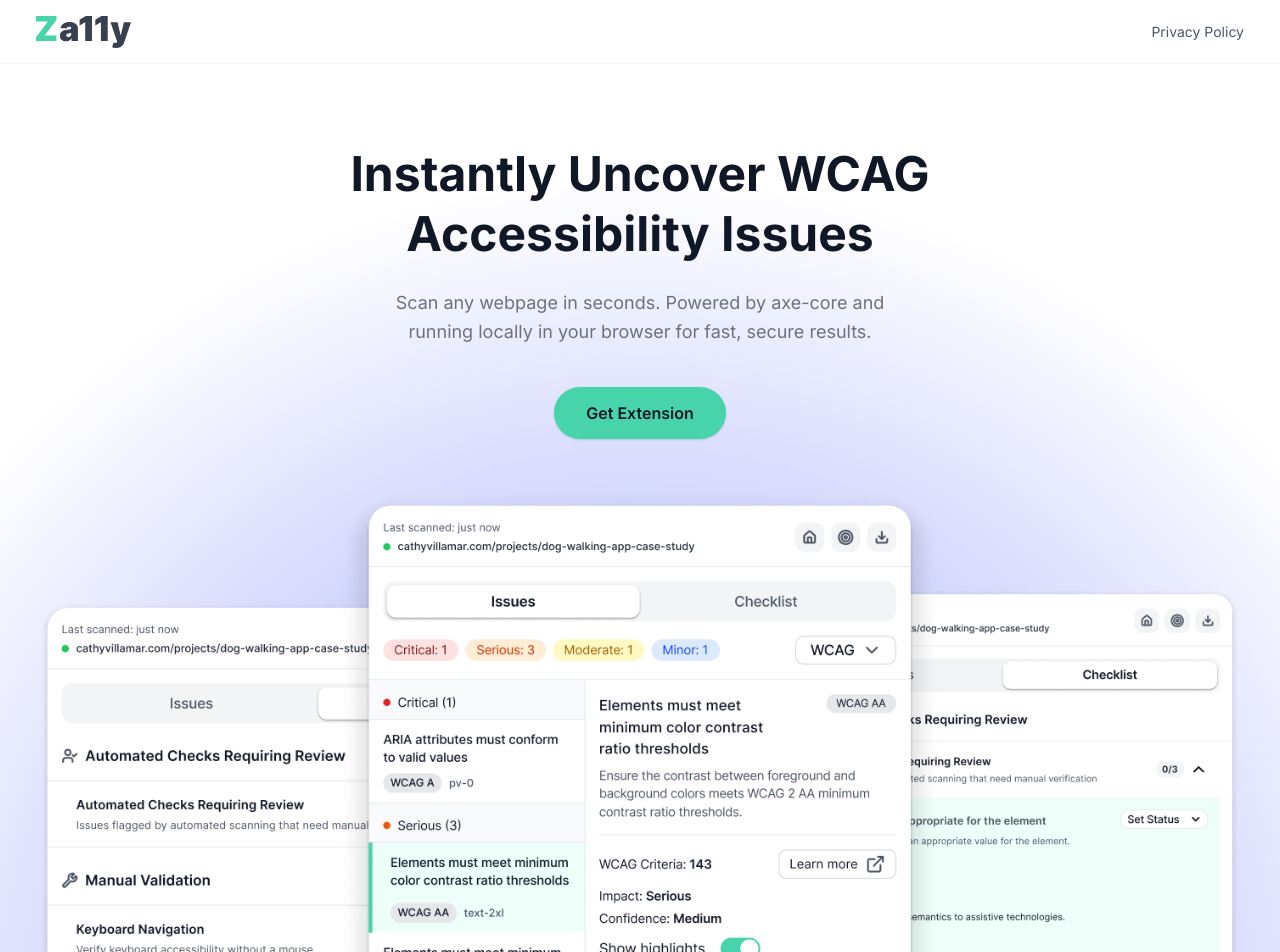
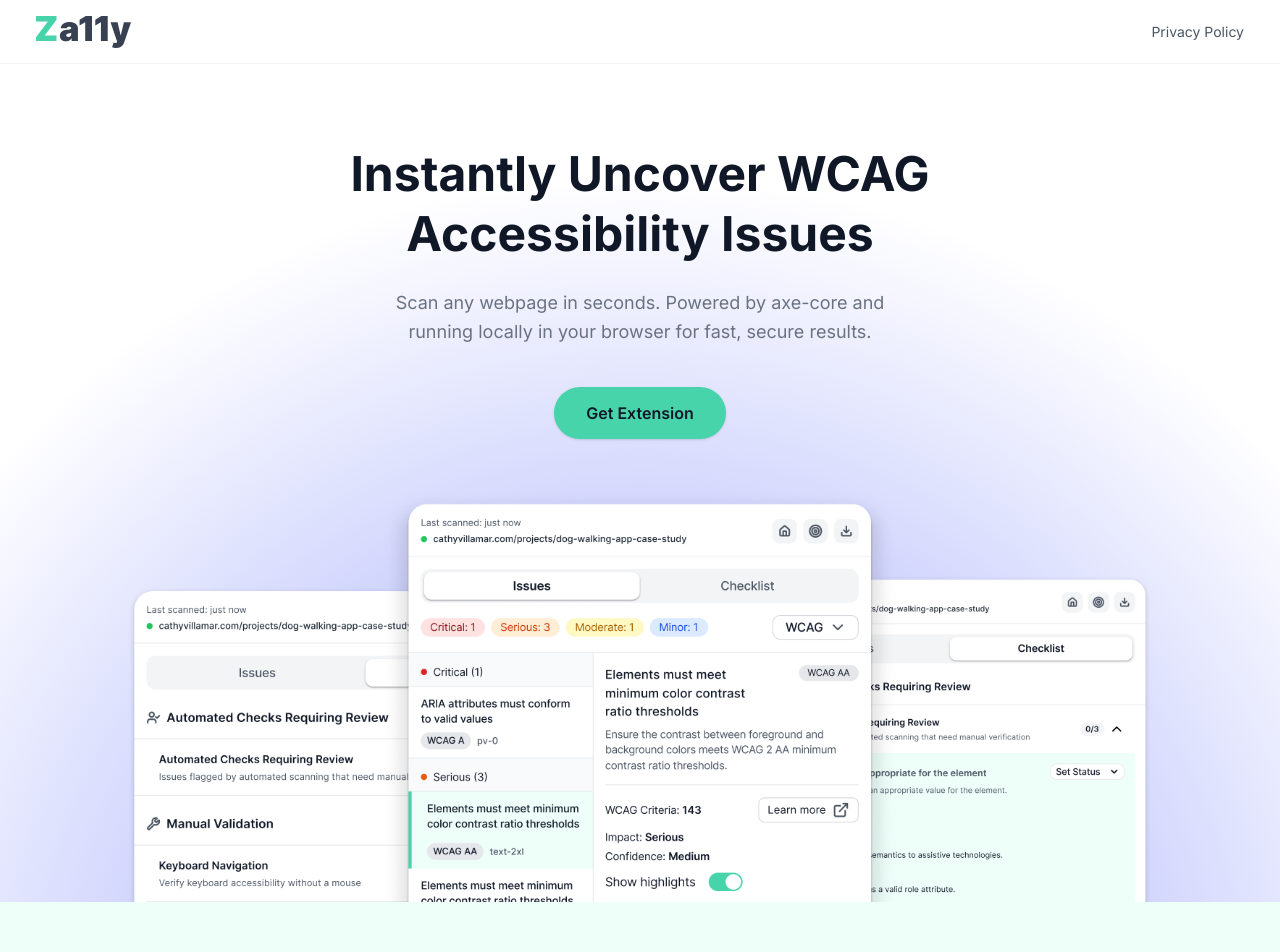
Before and after one commit to cattix/za11y-web, a Next.js app: page / in a window 1280 px wide. Shown: the top 952 px of the page. Built offline with nearby package versions, Linux system fonts and the light colour scheme.

Commit message:
feat: add max-w-5xl to hero image to prevent blurriness
Co-Authored-By: Claude Sonnet 4.6 <noreply@anthropic.com>

```diff
--- a/app/page.tsx
+++ b/app/page.tsx
@@ -431,7 +431,7 @@ export default function Home() {
             <img
               src="/assets/za11y-hero-image-2.png"
               alt="Za11y accessibility scanner interface"
-              className="w-full h-auto"
+              className="w-full h-auto max-w-5xl mx-auto block"
             />
           </div>
         </section>
```
